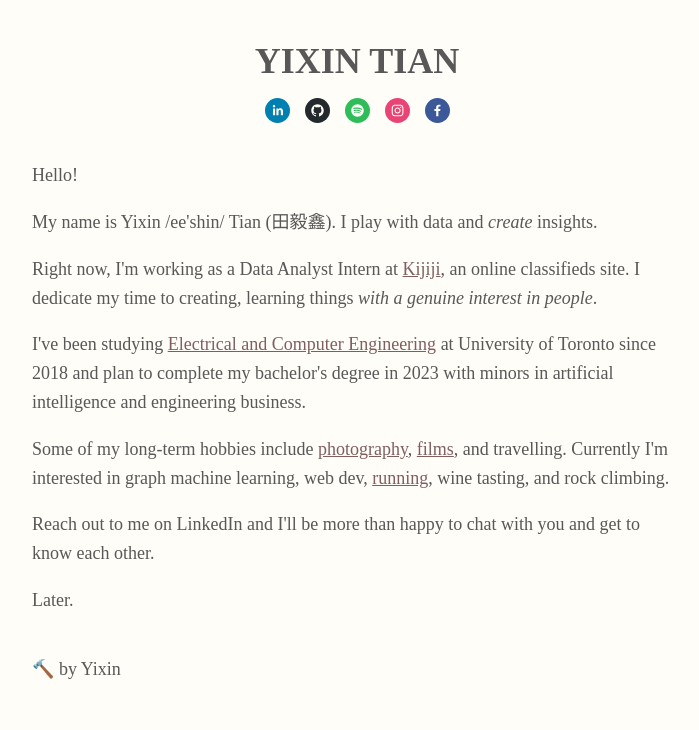
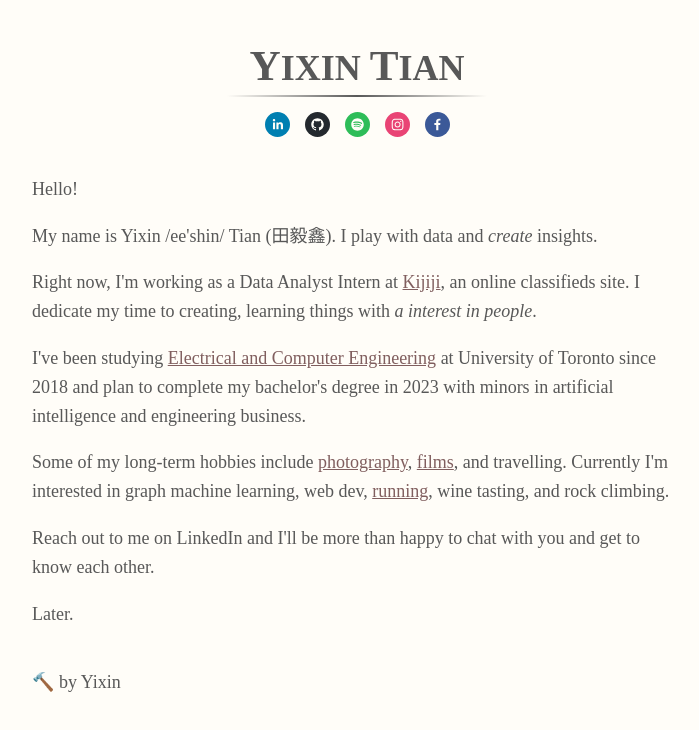
Before and after one commit to yixin0829/yixin0829.github.io, a React (Create React App) app: page / in a window 1280 px wide. Shown: the top 730 px of the page, without its empty margins (283-982 px from the left). Built offline with nearby package versions, Linux system fonts and the light colour scheme.

Commit message:
add divider and update film link

```diff
--- a/src/App.js
+++ b/src/App.js
@@ -27,7 +27,8 @@ const linkClick = (event) => {
 function App() {
   return (
     <div className="App">
-      <h1>YIXIN TIAN</h1>
+      <h1><span className="em">Y</span>IXIN <span className="em">T</span>IAN</h1>
+      <div class="divider div-transparent"></div>
       <div className="icon-container">
         <SocialIcon className="icon-item" url="https://www.linkedin.com/in/yixintian/" style={{ height: 25, width: 25 }} target="_blank" rel="noreferrer"/>
         <SocialIcon className="icon-item" url="https://github.com/yixin0829" style={{ height: 25, width: 25 }} target="_blank" rel="noreferrer"/>
@@ -40,12 +41,12 @@ function App() {
       <p>My name is Yixin /ee'shin/ Tian <span className="chinese-font">(田毅鑫)</span>. I play with data and <i>create</i> insights.</p>
       <p>Right now, I'm working as a Data Analyst Intern
         at <a href="https://www.kijiji.ca/kijijicentral/general/about-us/?utm_source=Kijiji&utm_medium=Footer" target="_blank" rel="noreferrer">Kijiji</a>, an online classifieds
-        site. I dedicate my time to creating, learning things <i>with a genuine interest in people</i>.</p>
+        site. I dedicate my time to creating, learning things with <i>a interest in people</i>.</p>
       <p>I've been studying <a href="https://www.ece.utoronto.ca/" target="_blank" rel="noreferrer">Electrical and Computer Engineering</a> at University of
         Toronto since 2018 and plan to complete my bachelor's degree in
         2023 with minors in artificial intelligence and engineering business.</p>
       <p>Some of my long-term hobbies include <a href="https://500px.com/p/fredtian0829?view=photos" target="_blank" rel="noreferrer">photography</a>
-        , <a href="https://www.notion.so/fa102b35de4a45828c51b5e8f79eb8ac?v=d3792f0ac9204f7cbf873c97c5446937" target="_blank" rel="noreferrer">films</a>, and travelling.
+        , <a href="https://canyon-beast-0ac.notion.site/5658d6ef4a72419f983a55cc8b140cbc?v=1c6ee19d82f347318f748caf8375a893" target="_blank" rel="noreferrer">films</a>, and travelling.
         Currently I'm interested in graph machine learning, web dev, <a href="https://www.strava.com/athletes/85739809" target="_blank" rel="noreferrer">running</a>, wine tasting, and rock climbing.</p>
       <p>Reach out to me on LinkedIn and I'll be more than happy to chat with you and get to know each other.</p>
       <p>Later.</p>
--- a/src/index.css
+++ b/src/index.css
@@ -18,7 +18,7 @@ h1,h2,h3{
   position: relative;
   line-height:1.2;
   text-align: center;
-  margin: 15px auto;
+  margin: 3px auto;
 }
 
 a {
@@ -46,3 +46,27 @@ a:hover {
 .chinese-font {
   font-family: "Hiragino Sans GB","Times New Roman","Arial";
 }
+
+.em {
+  font-size: larger;
+}
+
+.divider
+{
+	position: relative;
+	margin-top: 0px;
+	margin-bottom: 15px;
+	height: 2px;
+}
+
+.div-transparent:before
+{
+	content: "";
+	position: absolute;
+	top: 0;
+	left: 30%;
+	right: 30%;
+	width: 40%;
+	height: 2px;
+	background-image: linear-gradient(to right, transparent, rgb(88,88,88), transparent);
+}
```
